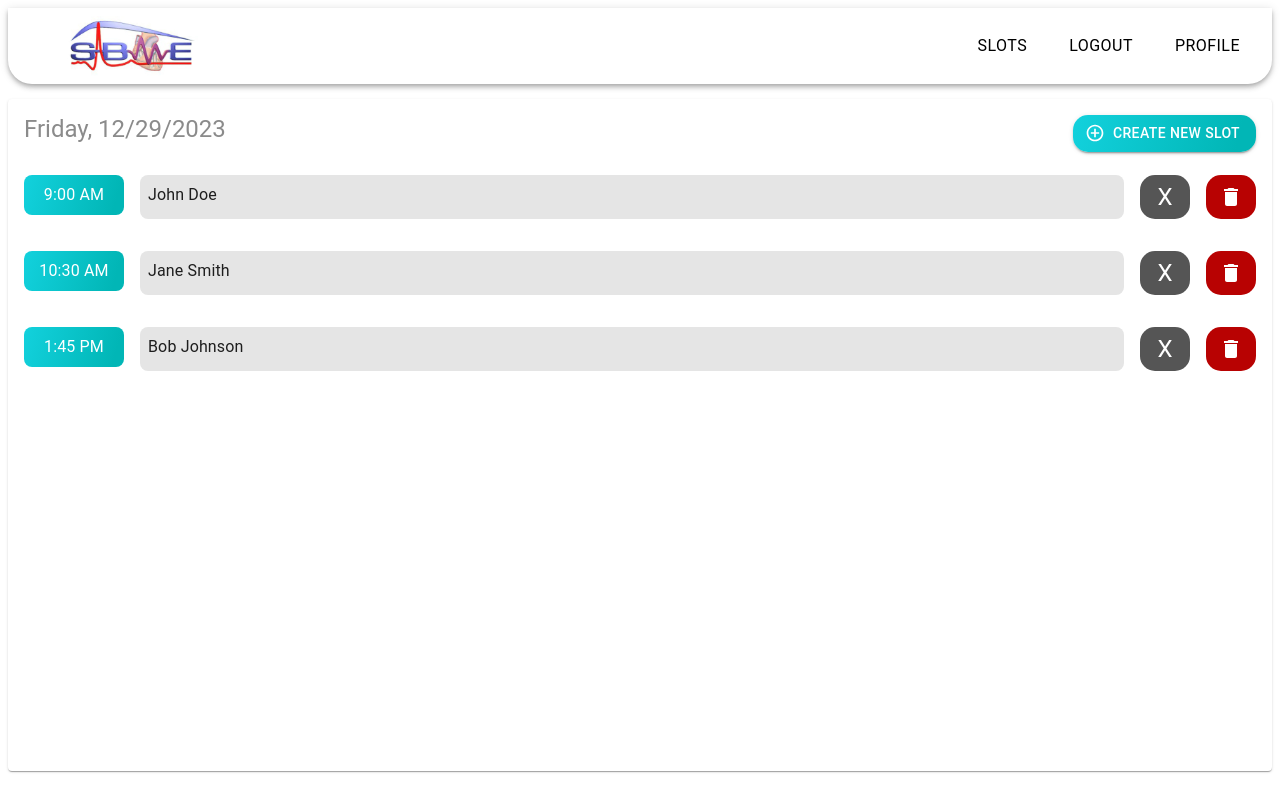
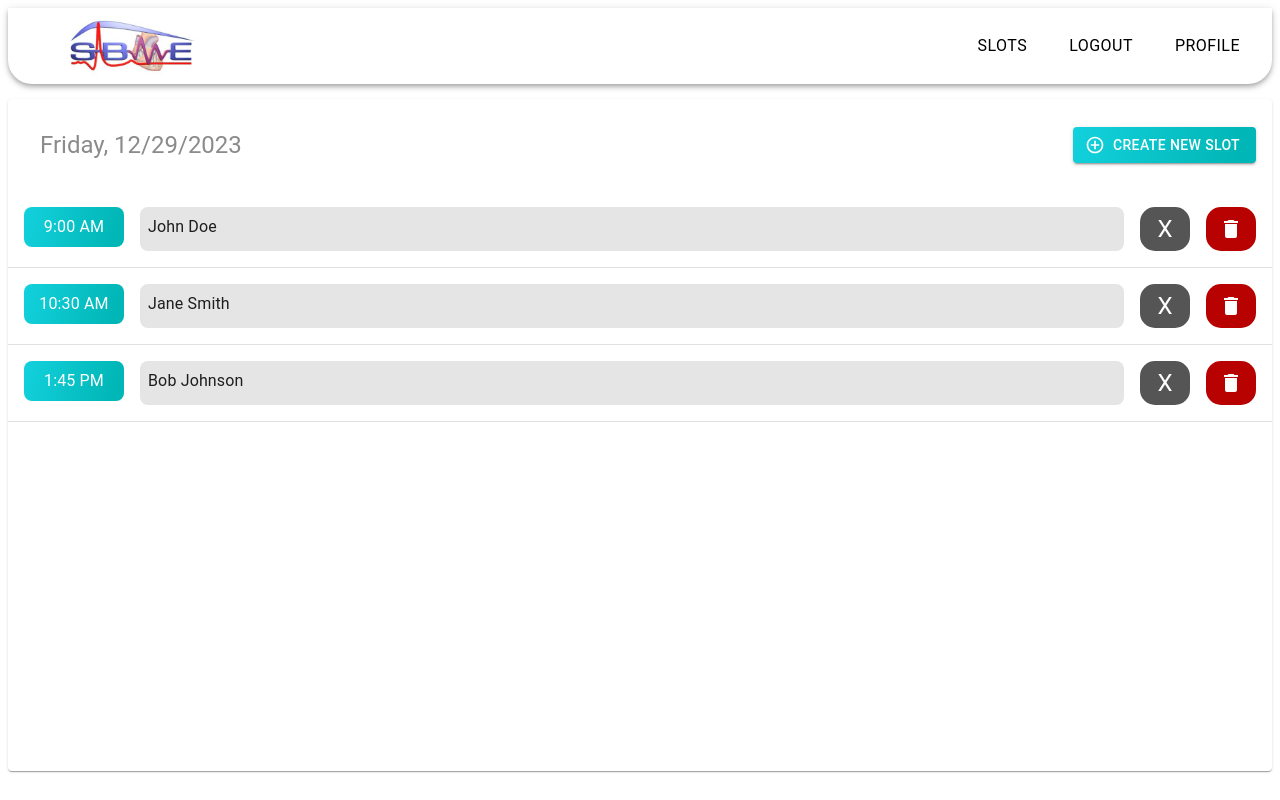
Before and after one commit to Zeyad-Amr/HealU, a React (Create React App) app in the folder client/: page / in a window 1280 px wide. Built offline with nearby package versions, Linux system fonts and the light colour scheme.

Commit message:
move inline style to module css

```diff
--- a/client/src/modules/clinics-portals/dental/components/dashBoard/DashBoard.module.css
+++ b/client/src/modules/clinics-portals/dental/components/dashBoard/DashBoard.module.css
@@ -1,28 +1,36 @@
 /* DashBoard.module.css */
 
-.dashboard-container {
+.dashboardContainer {
   height: 84vh;
   display: flex;
   flex-direction: column;
 }
 
-  .table-container {
+.tableContainer {
   flex: 1;
   position: relative;
 }
 
-  .create-slot-button {
-    position: absolute;
-    top: 0;
-    right: 0;
+.createSlotButton {
+  display: flex;
+  justify-content: flex-end;
   margin: 16px;
-    background: linear-gradient(285.17deg, #01B6B6 10.66%, #13D2DE 102.7%);
+  background: linear-gradient(285.17deg, #01b6b6 10.66%, #13d2de 102.7%);
   border-radius: 15px;
 }
+.createSlotButtonContainer {
+    display: flex;
+    justify-content: space-between;
+    margin: 16px;
+    align-items: center;
+  }
 
-  .date-selection {
-    font-family: 'Roboto';
+.textStyle {
+  font-family: "Roboto";
   font-weight: 400;
+}
+
+.dateSelection {
   background: transparent;
   padding: 0px;
   border-radius: 8px;
@@ -37,13 +45,28 @@
   border: 1px solid rgba(139, 139, 139, 1);
 }
 
-  .time-cell {
+.table {
+  border-collapse: collapse;
+}
+
+.tableCell {
   border: none;
 }
 
-  .patient-name {
-    font-family: 'Roboto';
-    font-weight: 400;
+.timeCell {
+  flex-grow: 0;
+  width: 100px;
+}
+
+.timeTextStyle {
+  background: linear-gradient(285.17deg, #01b6b6 10.66%, #13d2de 102.7%);
+  padding: 8px;
+  border-radius: 8px;
+  color: white;
+  text-align: center;
+}
+
+.patientName {
   flex-grow: 1;
   background: rgba(229, 229, 229, 1);
   padding: 8px;
@@ -51,21 +74,25 @@
   cursor: pointer;
 }
 
-  .cancel-button,
-  .delete-button {
-    font-family: 'Roboto';
-    background: rgba(85, 85, 85, 1);
-    border-radius: 15px;
-    color: white;
+.deleteIcon {
+  background-color: rgba(184, 2, 2, 1) !important;
+  border-radius: 15px !important;
+  color: white !important;
   width: 50px;
+  font-family: "Roboto";
+  font-weight: 400;
 }
 
-  .delete-icon {
-    font-family: 'Roboto';
-    background: rgba(184, 2, 2, 1);
-    border-radius: 15px;
-    color: white;
+.cancelButton {
+  background-color: rgba(85, 85, 85, 1) !important;
+  border-radius: 15px !important;
+  color: white !important;
   width: 50px;
+  font-family: "Roboto";
+  font-weight: 400;
+  margin-left: 8px;
 }
 
-  /* Add more styles as needed */
+.deleteIcon {
+  background-color: rgba(184, 2, 2, 1);
+}
--- a/client/src/modules/clinics-portals/dental/components/dashBoard/DashBoard.tsx
+++ b/client/src/modules/clinics-portals/dental/components/dashBoard/DashBoard.tsx
@@ -1,5 +1,5 @@
 // DashBoard.tsx
-import React, { useState } from 'react';
+import React, { useState } from "react";
 import {
   Table,
   TableBody,
@@ -15,10 +15,10 @@ import {
   Box,
   MenuItem,
   Menu,
-} from '@mui/material';
-import DeleteIcon from '@mui/icons-material/Delete';
-import AddCircleOutlineIcon from '@mui/icons-material/AddCircleOutline';
-import CreateSlotModal from './popUP/CreateSlotModal';
+} from "@mui/material";
+import DeleteIcon from "@mui/icons-material/Delete";
+import AddCircleOutlineIcon from "@mui/icons-material/AddCircleOutline";
+import CreateSlotModal from "./popUP/CreateSlotModal";
 
 import { AdapterDayjs } from "@mui/x-date-pickers/AdapterDayjs";
 import { LocalizationProvider } from "@mui/x-date-pickers/LocalizationProvider";
@@ -36,15 +36,19 @@ interface DashBoardProps {
 }
 
 const DashBoard: React.FC<DashBoardProps> = () => {
-  const [selectedDate, setSelectedDate] = useState<string>(new Date().toISOString());
+  const [selectedDate, setSelectedDate] = useState<string>(
+    new Date().toISOString()
+  );
   const [selectedPatient, setSelectedPatient] = useState<Patient | null>(null);
   const [menuAnchor, setMenuAnchor] = useState<HTMLElement | null>(null);
-  const [showCreateSlotModal, setShowCreateSlotModal] = useState<boolean>(false);
+  const [showCreateSlotModal, setShowCreateSlotModal] =
+    useState<boolean>(false);
 
   const getWeekDates = () => {
     const currentDate = new Date(selectedDate);
     const currentDay = currentDate.getDay();
-    const diff = currentDate.getDate() - currentDay + (currentDay === 0 ? -6 : 0);
+    const diff =
+      currentDate.getDate() - currentDay + (currentDay === 0 ? -6 : 0);
     const startDate = new Date(currentDate.setDate(diff));
     const endDate = new Date(currentDate.setDate(diff + 6));
     return { startDate, endDate };
@@ -62,27 +66,22 @@ const DashBoard: React.FC<DashBoardProps> = () => {
   };
 
   const formatDateString = (date: Date) => {
-    return date.toLocaleDateString('en-US', {
-      weekday: 'long',
-      day: '2-digit',
-      month: '2-digit',
-      year: 'numeric',
+    return date.toLocaleDateString("en-US", {
+      weekday: "long",
+      day: "2-digit",
+      month: "2-digit",
+      year: "numeric",
     });
   };
 
   const weekDates = generateWeekDates();
 
   const rowData: Patient[] = [
-    { time: '9:00 AM', patientName: 'John Doe', patientID: 1 },
-    { time: '10:30 AM', patientName: 'Jane Smith', patientID: 2 },
-    { time: '1:45 PM', patientName: 'Bob Johnson', patientID: 3 },
+    { time: "9:00 AM", patientName: "John Doe", patientID: 1 },
+    { time: "10:30 AM", patientName: "Jane Smith", patientID: 2 },
+    { time: "1:45 PM", patientName: "Bob Johnson", patientID: 3 },
     // Add more data as needed
   ];
-
-  const textStyle: React.CSSProperties = {
-    fontFamily: 'Roboto',
-    fontWeight: 400,
-  };
 
   const handlePatientNameClick = (patient: Patient) => {
     setSelectedPatient(patient);
@@ -109,52 +108,24 @@ const DashBoard: React.FC<DashBoardProps> = () => {
   };
 
   return (
-    <div style={{ height: '84vh', display: 'flex', flexDirection: 'column' }}>
-      <TableContainer component={Paper} style={{ flex: 1, position: 'relative' }}>
-        <Button
-          variant="contained"
-          style={{
-            position: 'absolute',
-            top: 0,
-            right: 0,
-            margin: '16px',
-            background: 'linear-gradient(285.17deg, #01B6B6 10.66%, #13D2DE 102.7%)',
-            borderRadius: '15px',
-          }}
-          startIcon={<AddCircleOutlineIcon />}
-          onClick={handleCreateSlotClick}
-        >
-          Create New Slot
-        </Button>
-
+    <div className={styles.dashboardContainer}>
+      <TableContainer component={Paper} className={styles.tableContainer}>
+        <div className={styles.createSlotButtonContainer}>
           <Stack
             direction="row"
             justifyContent="flex-start"
             alignItems="center"
-          style={{ ...textStyle }}
+            className={styles.textStyle}
           >
             {/* Customized Date Selection */}
-          <div
-            style={{
-              ...textStyle,
-              background: 'transparent',
-              padding: '0px',
-              borderRadius: '8px',
-              color: 'rgba(139, 139, 139, 1)',
-              fontSize: '1.5rem',
-              margin: '16px',
-              border: 'none',
-              cursor: 'pointer',
-            }}
-            onClick={handleMenuOpen}
-          >
+            <div className={styles.dateSelection} onClick={handleMenuOpen}>
               {formatDateString(new Date(selectedDate))}
             </div>
             <Menu
               anchorEl={menuAnchor}
               open={Boolean(menuAnchor)}
               onClose={handleMenuClose}
-            style={{ border: '1px solid rgba(139, 139, 139, 1)' }}
+              className={styles.menu}
             >
               {weekDates.map((date) => (
                 <MenuItem
@@ -170,66 +141,47 @@ const DashBoard: React.FC<DashBoardProps> = () => {
               ))}
             </Menu>
           </Stack>
-        <Table style={{ borderCollapse: 'collapse' }}>
+
+          <Button
+            variant="contained"
+            className={styles.createSlotButton}
+            startIcon={<AddCircleOutlineIcon />}
+            onClick={handleCreateSlotClick}
+          >
+            Create New Slot
+          </Button>
+        </div>
+
+        <Table className={styles.table}>
           <TableBody>
             {rowData.map((row, index) => (
               <TableRow key={index}>
-                <TableCell style={{ border: 'none' }}>
-                  <Stack
-                    direction="row"
-                    spacing={2}
-                    style={{ width: '100%' }}
-                  >
-                    <div style={{ flexGrow: 0, width: '100px' }}>
+                <TableCell className={styles.tableCell}>
+                  <Stack direction="row" spacing={2} style={{ width: "100%" }}>
+                    <div className={styles.timeCell}>
                       <Typography
                         variant="body1"
-                        style={{
-                          ...textStyle,
-                          background: 'linear-gradient(285.17deg, #01B6B6 10.66%, #13D2DE 102.7%)',
-                          padding: '8px',
-                          borderRadius: '8px',
-                          color: 'white',
-                          textAlign: 'center',
-                        }}
+                        className={styles.timeTextStyle}
                       >
                         {row.time}
                       </Typography>
                     </div>
                     <Typography
                       variant="body1"
-                      style={{
-                        ...textStyle,
-                        flexGrow: 1,
-                        background: 'rgba(229, 229, 229, 1)',
-                        padding: '8px',
-                        borderRadius: '8px',
-                        cursor: 'pointer',
-                      }}
+                      className={styles.patientName}
                       onClick={() => handlePatientNameClick(row)}
                     >
                       {row.patientName}
                     </Typography>
                     <IconButton
                       aria-label="Cancel"
-                      style={{
-                        ...textStyle,
-                        backgroundColor: 'rgba(85, 85, 85, 1)',
-                        borderRadius: '15px',
-                        color: 'white',
-                        width: '50px',
-                      }}
+                      className={styles.cancelButton}
                     >
                       X
                     </IconButton>
                     <IconButton
                       aria-label="Delete"
-                      style={{
-                        ...textStyle,
-                        backgroundColor: 'rgba(184, 2, 2, 1)',
-                        borderRadius: '15px',
-                        color: 'white',
-                        width: '50px',
-                      }}
+                      className={styles.deleteIcon}
                     >
                       <DeleteIcon />
                     </IconButton>
@@ -243,14 +195,25 @@ const DashBoard: React.FC<DashBoardProps> = () => {
 
       {/* Modal for displaying patient details */}
       <Modal open={Boolean(selectedPatient)} onClose={handleCloseModal}>
-        <Box sx={{ position: 'absolute', top: '50%', left: '50%', transform: 'translate(-50%, -50%)', bgcolor: 'background.paper', boxShadow: 24, p: 4, borderRadius: '8px' }}>
+        <Box
+          sx={{
+            position: "absolute",
+            top: "50%",
+            left: "50%",
+            transform: "translate(-50%, -50%)",
+            bgcolor: "background.paper",
+            boxShadow: 24,
+            p: 4,
+            borderRadius: "8px",
+          }}
+        >
           <Typography variant="h6" component="div">
             Patient Details
           </Typography>
-          <Typography variant="body1" style={{ marginTop: '8px' }}>
+          <Typography variant="body1" style={{ marginTop: "8px" }}>
             Patient ID: {selectedPatient?.patientID}
           </Typography>
-          <Typography variant="body1" style={{ marginTop: '8px' }}>
+          <Typography variant="body1" style={{ marginTop: "8px" }}>
             {/* Add more patient details as needed */}
           </Typography>
         </Box>
@@ -261,11 +224,12 @@ const DashBoard: React.FC<DashBoardProps> = () => {
         <CreateSlotModal
           open={showCreateSlotModal}
           onClose={handleCreateSlotModalClose}
-        onSlotCreate={(date, time) => console.log('Slot created:', date, time)}
+          onSlotCreate={(date, time) =>
+            console.log("Slot created:", date, time)
+          }
           weekDates={weekDates}
         />
       </LocalizationProvider>
-
     </div>
   );
 };
```
Lines whose indentation alone changed are shown as unchanged.
